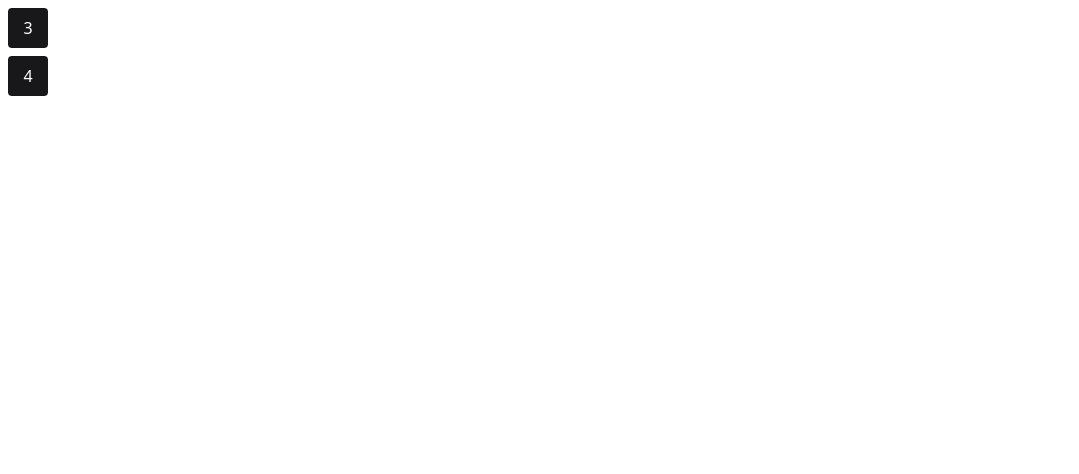
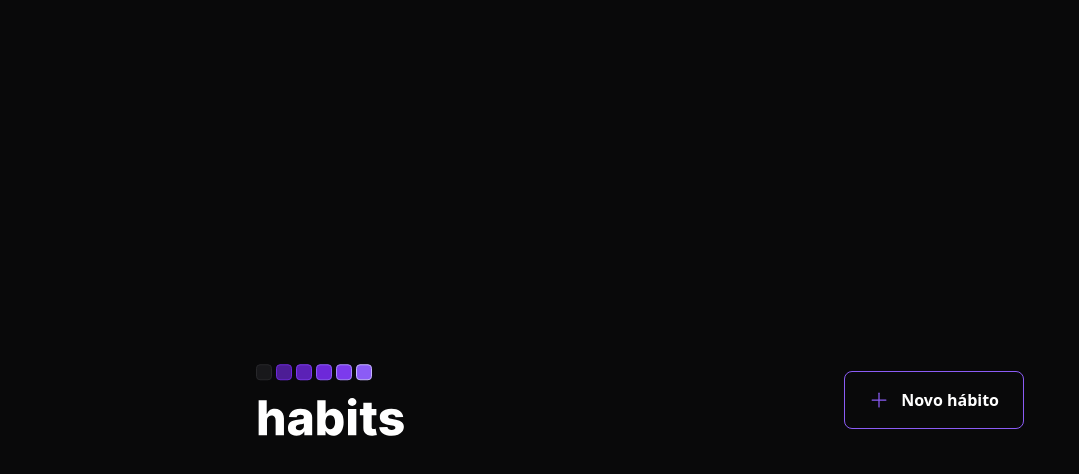
Before and after one commit to danilocdesousa/one-step-every-day, a React (Vite) app in the folder web/: page / in a window 1280 px wide. Shown: the top 474 px of the page, without its empty margins (0-1079 px from the left). Built offline with nearby package versions, Linux system fonts and the light colour scheme.

Commit message:
Create the Header component

```diff
--- a/web/index.html
+++ b/web/index.html
@@ -1,13 +1,16 @@
 <!DOCTYPE html>
-<html lang="en">
+<html lang="pt-br">
+
 <head>
   <meta charset="UTF-8" />
   <link rel="icon" type="image/svg+xml" href="/vite.svg" />
   <meta name="viewport" content="width=device-width, initial-scale=1.0" />
   <title>Vite + React + TS</title>
 </head>
-  <body>
+
+<body class="bg-dark text-white">
   <div id="root"></div>
   <script type="module" src="/src/main.tsx"></script>
 </body>
+
 </html>
--- a/web/package.json
+++ b/web/package.json
@@ -9,6 +9,7 @@
     "preview": "vite preview"
   },
   "dependencies": {
+    "phosphor-react": "^1.4.1",
     "react": "^18.2.0",
     "react-dom": "^18.2.0"
   },
--- a/web/src/App.tsx
+++ b/web/src/App.tsx
@@ -1,13 +1,13 @@
+import { Header } from "./components/Header";
 import "./styles/global.css";
-import { Habit } from "./components/Habit";
+// import { Habit } from "./components/Habit";
 
-function App() {
+export function App() {
   return (
-    <div>
-      <Habit completed={3} />
-      <Habit completed={4} />
+    <div className="w-screen h-screen flex justify-center items-center">
+      <div className="w-full max-w-5xl px-6 flex flex-col gap-16">
+        <Header />
+      </div>
     </div>
   );
 }
-
-export default App;
--- /dev/null
+++ b/web/src/components/Header.tsx
@@ -0,0 +1,16 @@
+import { Plus } from "phosphor-react";
+import logoImage from "../assets/habits_logo.svg";
+
+export function Header() {
+  return (
+    <div className="w-full max-w-3xl mx-auto flex justify-between items-center">
+      <img src={logoImage} alt="Habits logo" />
+      <button
+        type="button"
+        className="border border-violet-500 font-semibold rounded-lg px-6 py-4 flex items-center gap-3 hover:border-violet-400"
+      >
+        <Plus size={20} className="text-violet-500" /> Novo hábito
+      </button>
+    </div>
+  );
+}
--- a/web/tailwind.config.cjs
+++ b/web/tailwind.config.cjs
@@ -2,7 +2,11 @@
 module.exports = {
   content: ["./src/**/*.tsx", "./index.html"],
   theme: {
-    extend: {},
+    extend: {
+      colors: {
+        dark: "#09090A",
+      },
+    },
   },
   plugins: [],
 };
```
Also changed, not shown: web/src/main.tsx (+6 -6 lines), web/src/assets/habits_logo.svg (added), 1 other file (tests, documents, lock files or other folders). Lines whose indentation alone changed are shown as unchanged.
